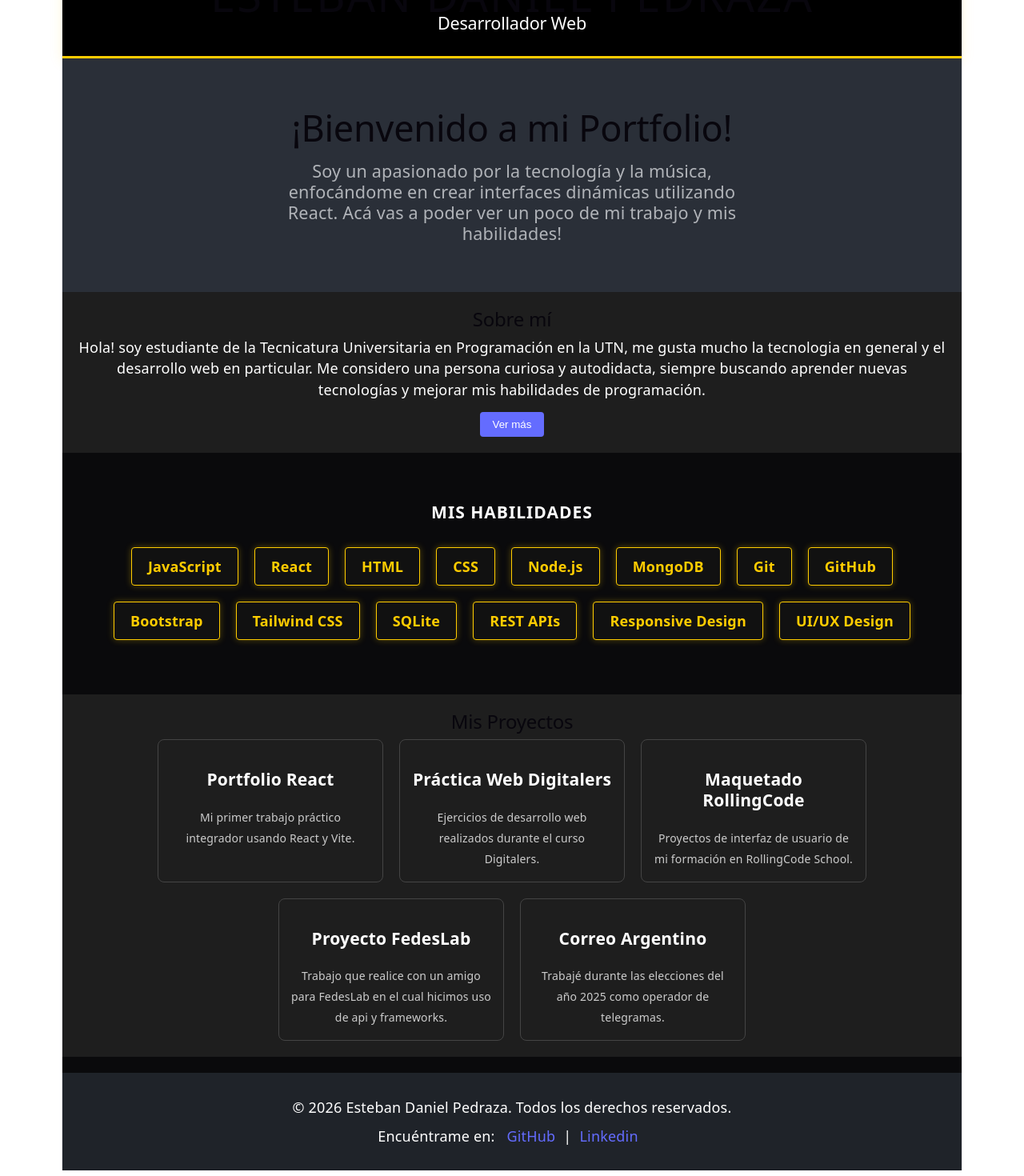
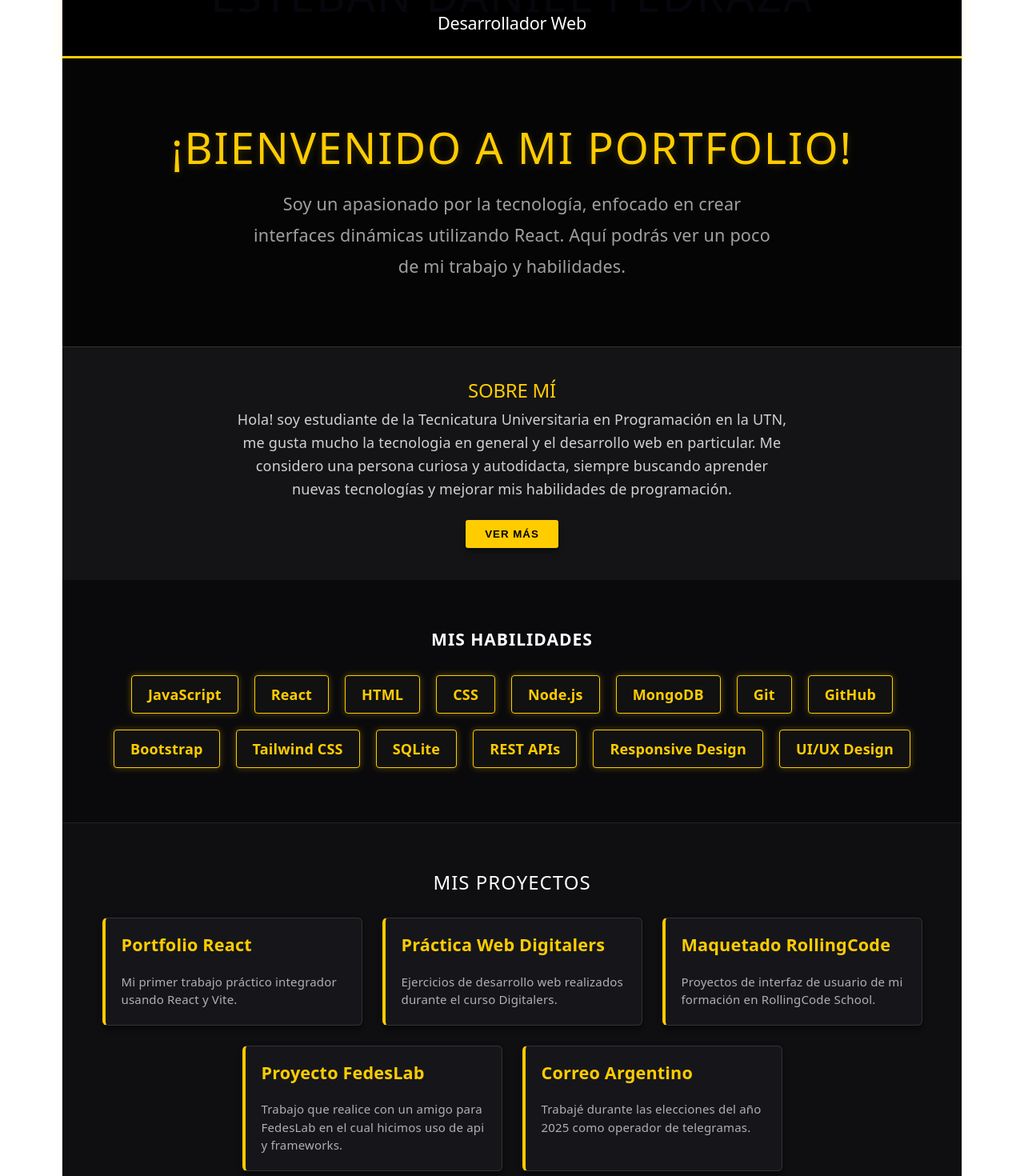
Before and after one commit to estebanpp00/tp1-react-portfolio-esteban-pedraza, a React (Vite) app: page / in a window 1280 px wide. Shown: the part 40-1510 px from the top of the page at 80% size. Built offline with nearby package versions, Linux system fonts and the light colour scheme.

Commit message:
Aplico estilos en Footer, Hero y About

```diff
--- a/src/components/About.jsx
+++ b/src/components/About.jsx
@@ -1,7 +1,6 @@
 import { useState } from 'react';
 
 export const About = () => {
-
     const [mostrarMas, setMostrarMas] = useState(false);
 
     const toggleMostrar = () => {
@@ -9,15 +8,14 @@ export const About = () => {
     };
 
     return (
-        <section style={{ padding: '20px', textAlign: 'center', backgroundColor: '#1e1e1e', color: 'white' }}>
-            <h2>Sobre mí</h2>
-            <p>
-                Hola! soy estudiante de la Tecnicatura Universitaria en Programación en la UTN, me gusta mucho la tecnologia en general y el desarrollo web en particular. Me considero una persona curiosa y autodidacta, siempre buscando aprender nuevas tecnologías y mejorar mis habilidades de programación.
+        <section style={{ padding: '40px 20px', textAlign: 'center', backgroundColor: '#141416', color: '#d1d1d1' }}>
+            <h2 style={{ color: '#ffcc00', textTransform: 'uppercase' }}>Sobre mí</h2>
+            <p style={{ maxWidth: '700px', margin: '0 auto', lineHeight: '1.6' }}>
+               Hola! soy estudiante de la Tecnicatura Universitaria en Programación en la UTN, me gusta mucho la tecnologia en general y el desarrollo web en particular. Me considero una persona curiosa y autodidacta, siempre buscando aprender nuevas tecnologías y mejorar mis habilidades de programación.
             </p>
 
-
             {mostrarMas && (
-                <div style={{ marginTop: '15px', color: '#ccc' }}>
+                <div style={{ marginTop: '20px', color: '#a0a0a0', maxWidth: '700px', margin: '20px auto 0 auto', lineHeight: '1.6' }}>
                     <p>
                         Además de la programación, soy musico. Mi instrumento principal es la guitarra y estuve en una dos bandas, en una de ellas lanzamos un EP y en la que estoy actualmente estamos en proceso de lanzar el nuevo disco. Siempre busco de alguna manera relacionar mi pasion por la tecnologia con mi pasion por la musica, ya sea creando aplicaciones web con amigos musicos o explorando nuevas formas de integrar la tecnologia en la musica.
                     </p>
@@ -26,7 +24,19 @@ export const About = () => {
 
             <button
                 onClick={toggleMostrar}
-                style={{ marginTop: '15px', padding: '8px 16px', cursor: 'pointer', backgroundColor: '#646cff', color: 'white', border: 'none', borderRadius: '4px' }}
+                style={{
+                    marginTop: '25px',
+                    padding: '10px 24px',
+                    cursor: 'pointer',
+                    backgroundColor: '#ffcc00',
+                    color: '#000',
+                    border: 'none',
+                    borderRadius: '3px',
+                    fontWeight: 'bold',
+                    textTransform: 'uppercase',
+                    letterSpacing: '1px',
+                    boxShadow: '0 4px 6px rgba(0,0,0,0.5)'
+                }}
             >
                 {mostrarMas ? "Ver menos" : "Ver más"}
             </button>
--- a/src/components/Footer.jsx
+++ b/src/components/Footer.jsx
@@ -1,14 +1,14 @@
 export const Footer = ({ anio, githubLink, linkedinLink }) => {
   return (
-    <footer style={{ padding: '30px', backgroundColor: '#1f2329', color: 'white', textAlign: 'center', marginTop: '20px' }}>
-      <p>© {anio} Esteban Daniel Pedraza. Todos los derechos reservados.</p>
-      <p style={{ marginTop: '10px' }}>
-        Encuéntrame en:{' '}
-        <a href={githubLink} target="_blank" rel="noopener noreferrer" style={{ color: '#646cff', textDecoration: 'none', margin: '0 10px' }}>
+    <footer style={{ padding: '40px 20px', backgroundColor: '#000', color: '#666', textAlign: 'center', borderTop: '2px solid #ffcc00' }}>
+      <p style={{ margin: '0 0 10px 0', fontSize: '14px' }}>© {anio} Esteban Daniel Pedraza. Todos los derechos reservados.</p>
+      <p style={{ margin: '0', fontSize: '14px' }}>
+        Me encontras en:{' '}
+        <a href={githubLink} target="_blank" rel="noopener noreferrer" style={{ color: '#ffcc00', textDecoration: 'none', fontWeight: 'bold', margin: '0 5px' }}>
           GitHub
         </a>
         |
-        <a href={linkedinLink} target="_blank" rel="noopener noreferrer" style={{ color: '#646cff', textDecoration: 'none', margin: '0 10px' }}>
+        <a href={linkedinLink} target="_blank" rel="noopener noreferrer" style={{ color: '#ffcc00', textDecoration: 'none', fontWeight: 'bold', margin: '0 5px' }}>
           Linkedin
         </a>
       </p>
--- a/src/components/Hero.jsx
+++ b/src/components/Hero.jsx
@@ -1,10 +1,12 @@
 export const Hero = () => {
   return (
-    <section style={{ padding: '60px 20px', textAlign: 'center', backgroundColor: '#2a2f38', color: 'white' }}>
-      <h2 style={{ fontSize: '2.5rem', margin: '0 0 15px 0' }}>¡Bienvenido a mi Portfolio!</h2>
-      <p style={{ fontSize: '1.2rem', maxWidth: '600px', margin: '0 auto', color: '#b0b3b8' }}>
-        Soy un apasionado por la tecnología y la música, enfocándome en crear interfaces dinámicas utilizando React.
-        Acá vas a poder ver un poco de mi trabajo y mis habilidades!
+    <section style={{ padding: '80px 20px', textAlign: 'center', backgroundColor: '#050506', borderBottom: '1px solid #333' }}>
+      <h2 style={{ fontSize: '3rem', margin: '0 0 20px 0', color: '#ffcc00', textTransform: 'uppercase', letterSpacing: '2px', textShadow: '0 2px 10px rgba(255, 204, 0, 0.2)' }}>
+        ¡Bienvenido a mi Portfolio!
+      </h2>
+      <p style={{ fontSize: '1.2rem', maxWidth: '650px', margin: '0 auto', color: '#a0a0a0', lineHeight: '1.8' }}>
+        Soy un apasionado por la tecnología, enfocado en crear interfaces dinámicas utilizando React.
+        Aquí podrás ver un poco de mi trabajo y habilidades.
       </p>
     </section>
   );
--- a/src/components/Projects.jsx
+++ b/src/components/Projects.jsx
@@ -9,15 +9,27 @@ export const Projects = () => {
     ];
 
     return (
-        <section style={{ padding: '20px', textAlign: 'center', backgroundColor: '#1e1e1e', color: 'white' }}>
-            <h2>Mis Proyectos</h2>
-            <div style={{ display: 'flex', justifyContent: 'center', gap: '20px', flexWrap: 'wrap' }}>
+        <section style={{ padding: '60px 20px', textAlign: 'center', backgroundColor: '#0f0f12', borderTop: '1px solid #222' }}>
+            <h2 style={{ color: '#fff', textTransform: 'uppercase', letterSpacing: '1px', marginBottom: '30px' }}>Mis Proyectos</h2>
+            <div style={{ display: 'flex', justifyContent: 'center', gap: '25px', flexWrap: 'wrap' }}>
 
 
                 {proyectos.map((proyecto) => (
-                    <div key={proyecto.id} style={{ border: '1px solid #444', padding: '15px', borderRadius: '8px', width: '250px' }}>
-                        <h3>{proyecto.nombre}</h3>
-                        <p style={{ fontSize: '14px', color: '#ccc' }}>{proyecto.descripcion}</p>
+                    <div
+                        key={proyecto.id}
+                        style={{
+                            backgroundColor: '#16161a',
+                            border: '1px solid #333',
+                            borderLeft: '4px solid #ffcc00', /* Detalle amarillo lateral */
+                            padding: '20px',
+                            borderRadius: '6px',
+                            width: '280px',
+                            textAlign: 'left',
+                            boxShadow: '0 4px 6px rgba(0,0,0,0.5)'
+                        }}
+                    >
+                        <h3 style={{ color: '#ffcc00', marginTop: '0', fontSize: '1.2rem' }}>{proyecto.nombre}</h3>
+                        <p style={{ fontSize: '15px', color: '#b0b0b0', lineHeight: '1.5', margin: '0' }}>{proyecto.descripcion}</p>
                     </div>
                 ))}
 
```
